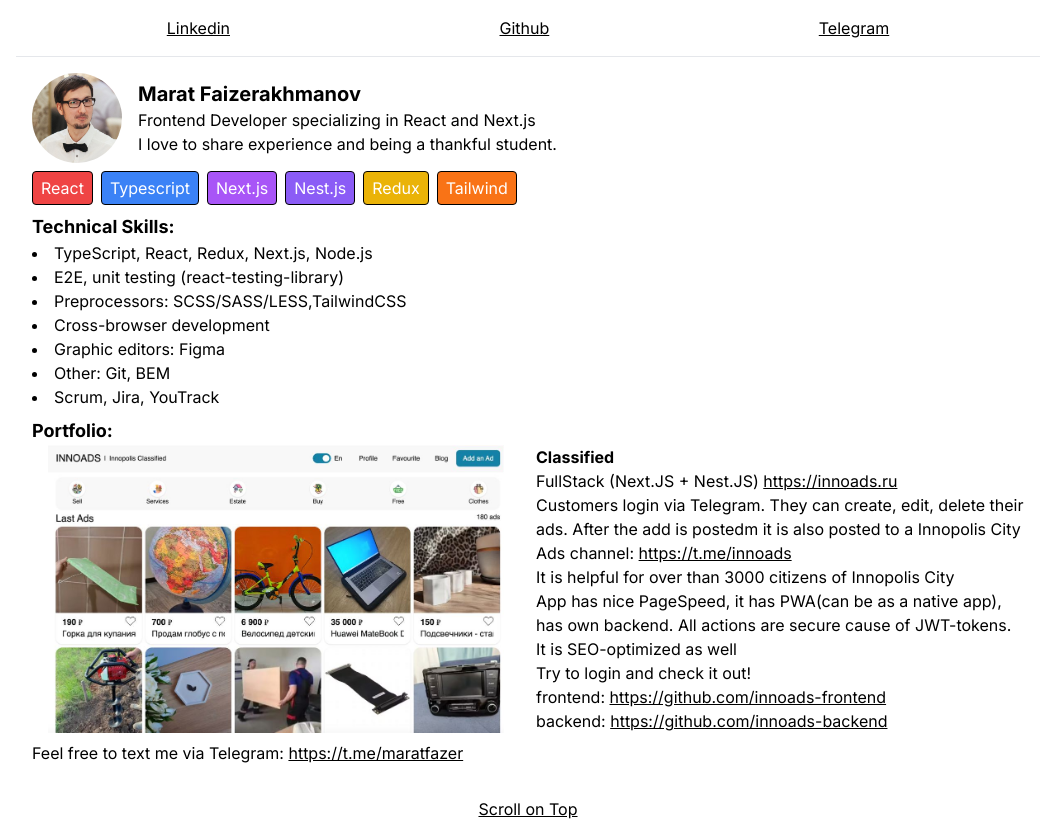
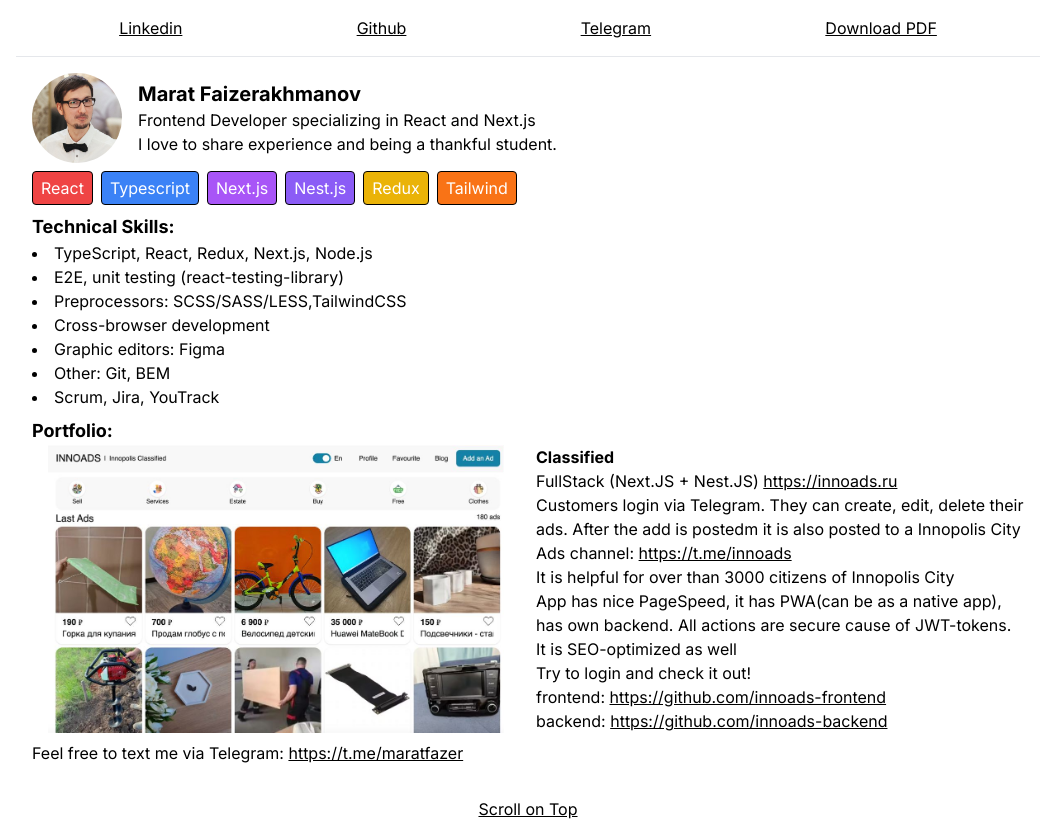
Before and after one commit to maratismodest/resume, a Next.js app: page / in a window 1280 px wide. Shown: the whole page, without its empty margins (112-1164 px from the left). Built offline with nearby package versions, Linux system fonts and the light colour scheme.

Commit message:
Update layout.tsx

```diff
--- a/app/layout.tsx
+++ b/app/layout.tsx
@@ -23,7 +23,7 @@ export default function RootLayout({
         <a href='https://www.linkedin.com/in/marat-faizerakhmanov'>Linkedin</a>
         <a href='https://github.com/maratismodest'>Github</a>
         <a href='https://t.me/maratfaizer'>Telegram</a>
-        {/*<a href="api/pdf" download="marat-faizerakhmanov.pdf">Download PDF</a>*/}
+        <a href="api/pdf" download="marat-faizerakhmanov.pdf">Download PDF</a>
       </nav>
     </header>
     <main>
```
